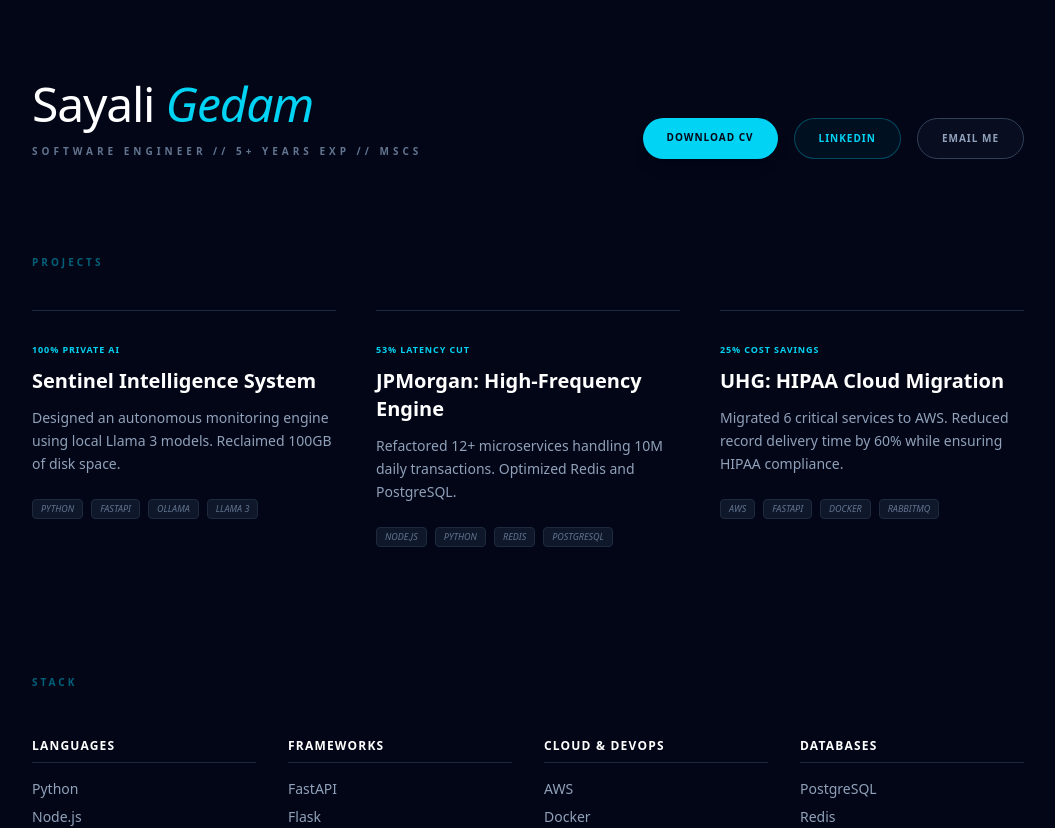
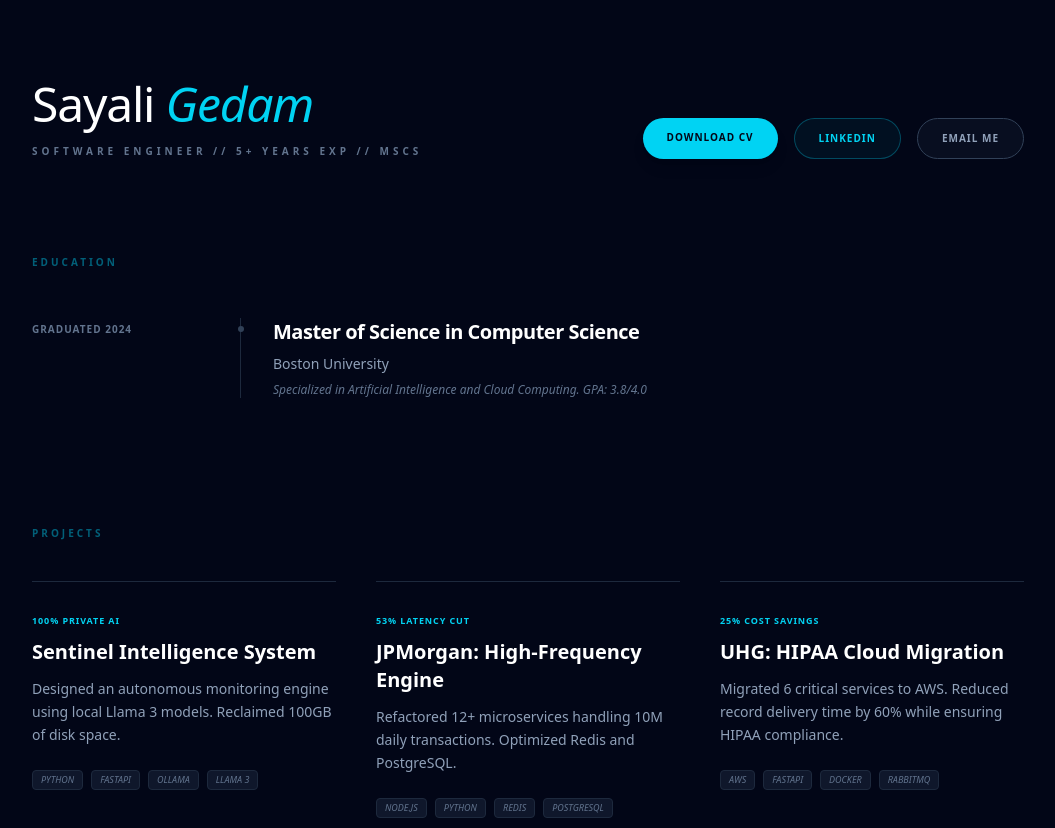
Before and after one commit to Gedam12/portfolio, a React (Vite) app in the folder portfolio/: page /portfolio/ in a window 1280 px wide. Shown: the top 828 px of the page, without its empty margins (112-1167 px from the left). Built offline with nearby package versions, Linux system fonts and the light colour scheme.

Commit message:
feat: added education section

```diff
--- a/portfolio/src/App.jsx
+++ b/portfolio/src/App.jsx
@@ -44,6 +44,15 @@ const EXPERIENCE = [
   }
 ];
 
+const EDUCATION = [
+  {
+    degree: "Master of Science in Computer Science",
+    school: "Boston University", // Update this to your actual school
+    period: "Graduated 2024",
+    details: "Specialized in Artificial Intelligence and Cloud Computing. GPA: 3.8/4.0"
+  }
+];
+
 function App() {
   return (
     <div className="min-h-screen p-6 md:p-20 max-w-6xl mx-auto bg-[#020617]">
@@ -85,6 +94,24 @@ function App() {
           </a>
         </div>
       </header>
+
+      {/* EDUCATION SECTION */}
+      <section className="mb-32">
+        <h2 className="text-[10px] font-black uppercase tracking-[0.3em] text-cyan-500/50 mb-12">Education</h2>
+        <div className="space-y-12">
+          {EDUCATION.map((edu, i) => (
+            <div key={i} className="flex flex-col md:flex-row gap-4 md:gap-20">
+              <div className="md:w-32 text-[10px] font-bold text-slate-500 uppercase tracking-widest pt-1">{edu.period}</div>
+              <div className="flex-1 border-l border-slate-800 pl-8 relative">
+                <div className="absolute -left-[3px] top-2 w-1.5 h-1.5 rounded-full bg-slate-700"></div>
+                <h3 className="text-xl font-bold text-white tracking-tight">{edu.degree}</h3>
+                <p className="text-slate-400 text-sm mt-2">{edu.school}</p>
+                <p className="text-xs text-slate-500 mt-2 italic">{edu.details}</p>
+              </div>
+            </div>
+          ))}
+        </div>
+      </section>
 
       {/* PROJECTS SECTION */}
       <section className="mb-32">
```
